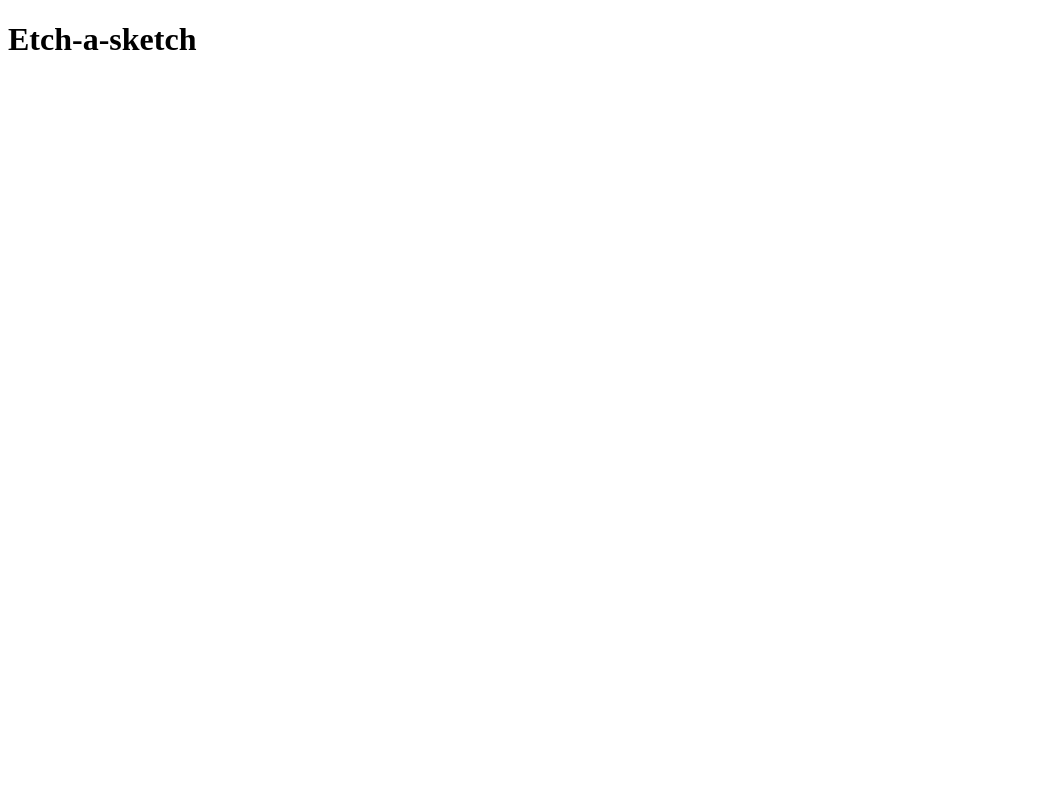
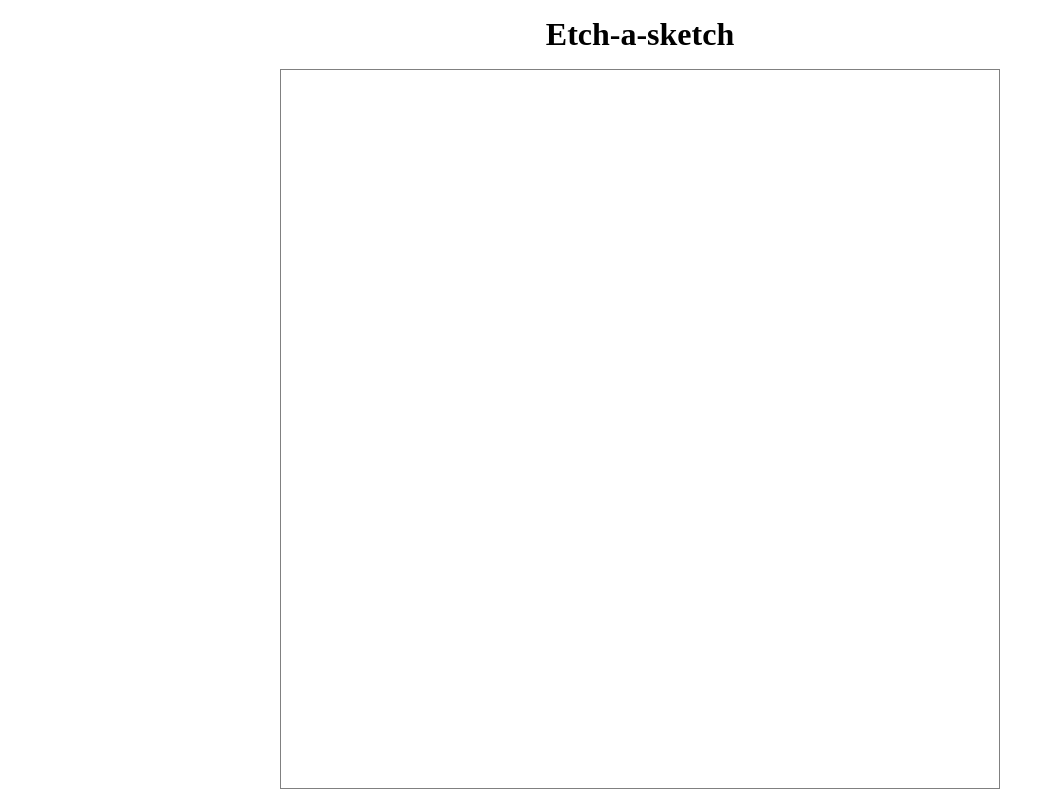
Before and after one commit to icorvus/etch-a-sketch, a plain HTML site: page index.html in a window 1280 px wide. Shown: the whole page, without its empty margins (0-1055 px from the left). Drawn offline with Linux system fonts and the light colour scheme.

Commit message:
Created styling for tthe grid

```diff
--- a/index.html
+++ b/index.html
@@ -16,7 +16,7 @@
     </div>
     <div class="content">
       <div class="menu"></div>
-      <div class="grid-container"></div>
+      <div id="grid" class="grid-container"></div>
     </div>
   </div>
 </body>
--- a/style.css
+++ b/style.css
@@ -0,0 +1,21 @@
+* {
+  margin: 0;
+  padding: 0;
+  box-sizing: border-box;
+}
+
+.header {
+  text-align: center;
+  padding: 16px;
+}
+
+.content {
+  display: flex;
+  justify-content: center;
+}
+
+.grid-container {
+  width: 720px;
+  height: 720px;
+  border: 1px solid grey;
+}
```
